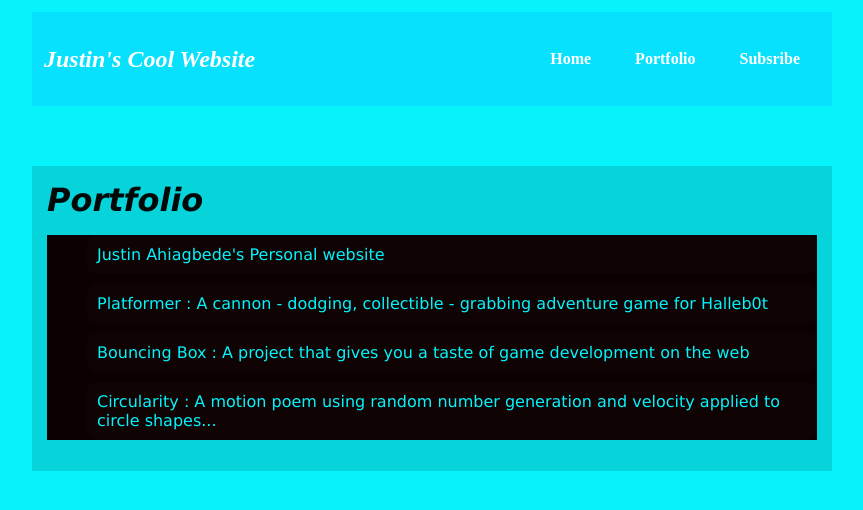
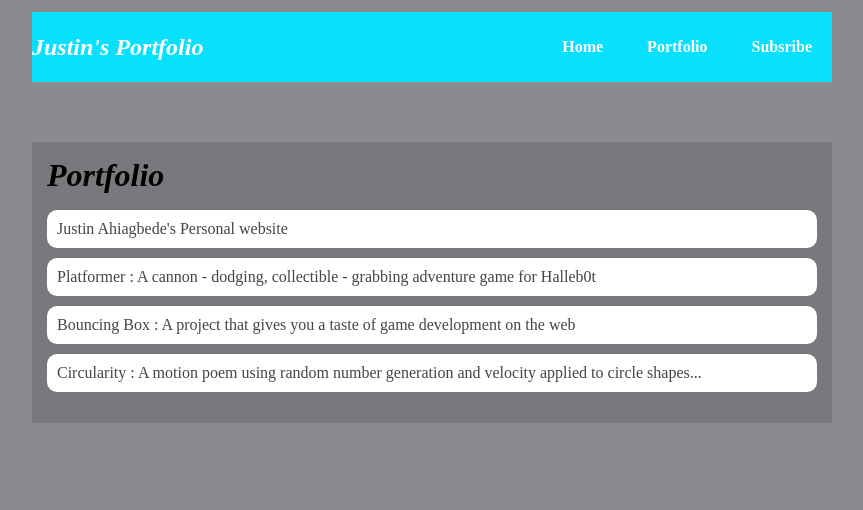
Before and after one commit to JustinA545/JustinA545.github.io, a plain HTML site: page portfolio.html in a window 1280 px wide. Shown: the whole page, without its empty margins (208-1071 px from the left). Drawn offline with Linux system fonts and the light colour scheme; files that its build step writes are made by us from their sources.

Commit message:
add portfolio.html file

```diff
--- a/project-instructions/portfolio.html
+++ b/portfolio.html
@@ -3,38 +3,6 @@
     <head>
         <title>Justin Ahiagbede's Personal website</title>
         <link href="style.css"rel="stylesheet">
-        <style>
-           /* portfolio styles */
-         .content h1 {
-             color: rgb(0, 8, 8);
-             font-family: Verdana, Geneva, Tahoma, sans-serif;
-             text-align: left;
-         }
-         #portfolio {
-             list-style-type: none;
-             padding-left: 1;
-             font-family: Verdana, Geneva, Tahoma, sans-serif;
-             background-color: rgb(12, 0, 0);
-         }
-
-         #portfolio li {
-             background: rgb(15, 3, 3);
-             padding: 10px;
-             border-radius: 10px;
-             margin-bottom: 10px;
-         }
-
-         #portfolio li:hover {
-             background: #eee;
-         }
-
-         #portfolio a {
-             text-decoration: none;
-             color: #06f3fb;
-         }
-        body{
-            background-color: #06f3fb;
-        }
 
         </style>
     </head>
@@ -42,7 +10,7 @@
     <body>
       <div id="all-contents">
         <nav>
-            <h1>Justin's Cool Website</h1>
+            <h1>Justin's Portfolio</h1>
             <ul id="nav-ul">
                <li class="nav-li">
                <a class="nav-a" href="index.html">Home</a>
--- a/style.css
+++ b/style.css
@@ -21,9 +21,10 @@ body {
         background: rgb(7, 225, 254);
        margin: 0 auto;
         display: flex;
-        padding: 12px;
+        padding: 0px;
         margin: 0 auto;
         margin-bottom: 60px;
+
     }
 
 h1 {
@@ -81,3 +82,29 @@ main {
     flex: 1;
     padding: 15px;
 }
+
+   /* portfolio styles */
+   .content h1 {
+    color: black;
+}
+
+#portfolio {
+    list-style-type: none;
+    padding-left: 0;
+}
+
+#portfolio li {
+    background: #fff;
+    padding: 10px;
+    border-radius: 10px;
+    margin-bottom: 10px;
+}
+
+#portfolio li:hover {
+    background: #eee;
+}
+
+#portfolio a {
+    text-decoration: none;
+    color: #454545;
+}
```
Also changed, not shown: Index.html (+1 -1 lines).
